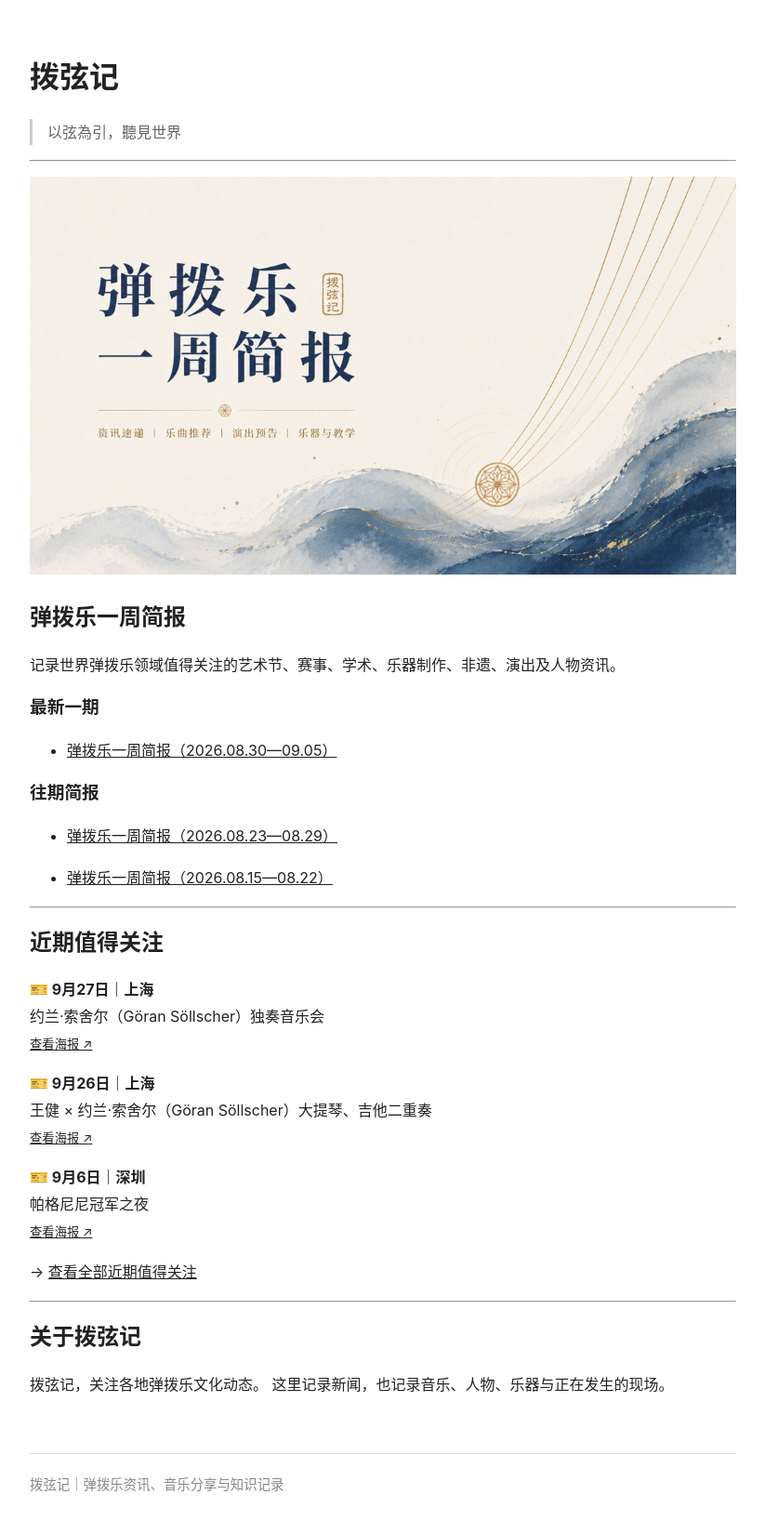
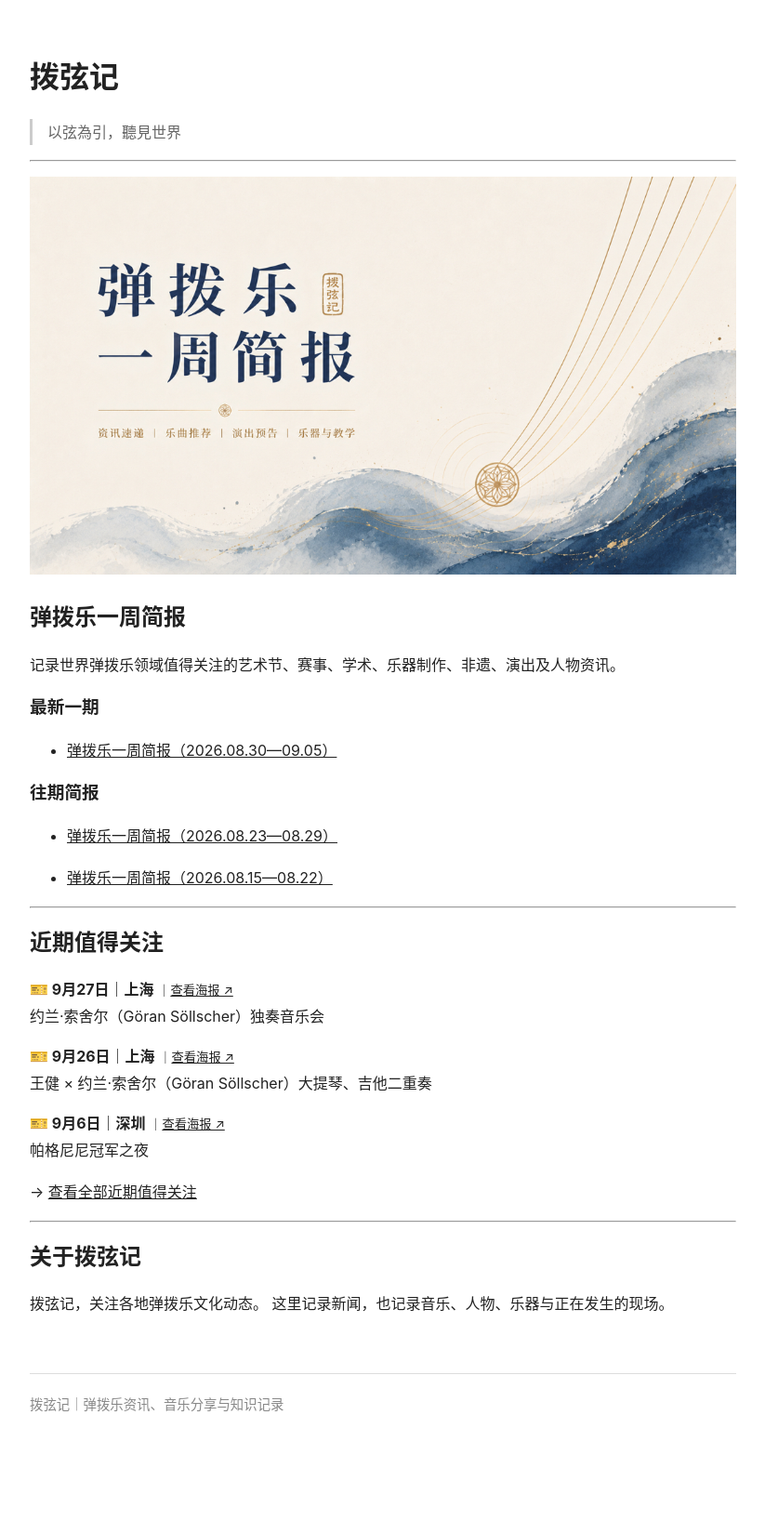
Before and after one commit to KeenKwok/boxianji, a Jekyll site: the page built from index.md, in a window 1280 px wide. Shown: the whole page at 93% size, without its empty margins (228-1051 px from the left). Built offline with Jekyll 4.4.1, drawn with Linux system fonts in a browser that asks for light colours; after the commit the page ends 1564 px from its top, so only the background shows below that.

Commit message:
Refactor event display in index.md
Updated event display format in index.md to improve layout.

```diff
--- a/index.md
+++ b/index.md
@@ -37,9 +37,9 @@ title: 首页
 
 {% for event in site.data.attention limit:3 %}
 <div style="margin:0.9em 0;">
-<strong>🎫 {{ event.date }}｜{{ event.city }}</strong><br>
-{{ event.title }}<br>
-<small><a href="{{ event.link }}">查看海报 ↗</a></small>
+  <strong>🎫 {{ event.date }}｜{{ event.city }}</strong>
+  <small>｜<a href="{{ event.link }}">查看海报 ↗</a></small><br>
+  {{ event.title }}
 </div>
 {% endfor %}
 
```
